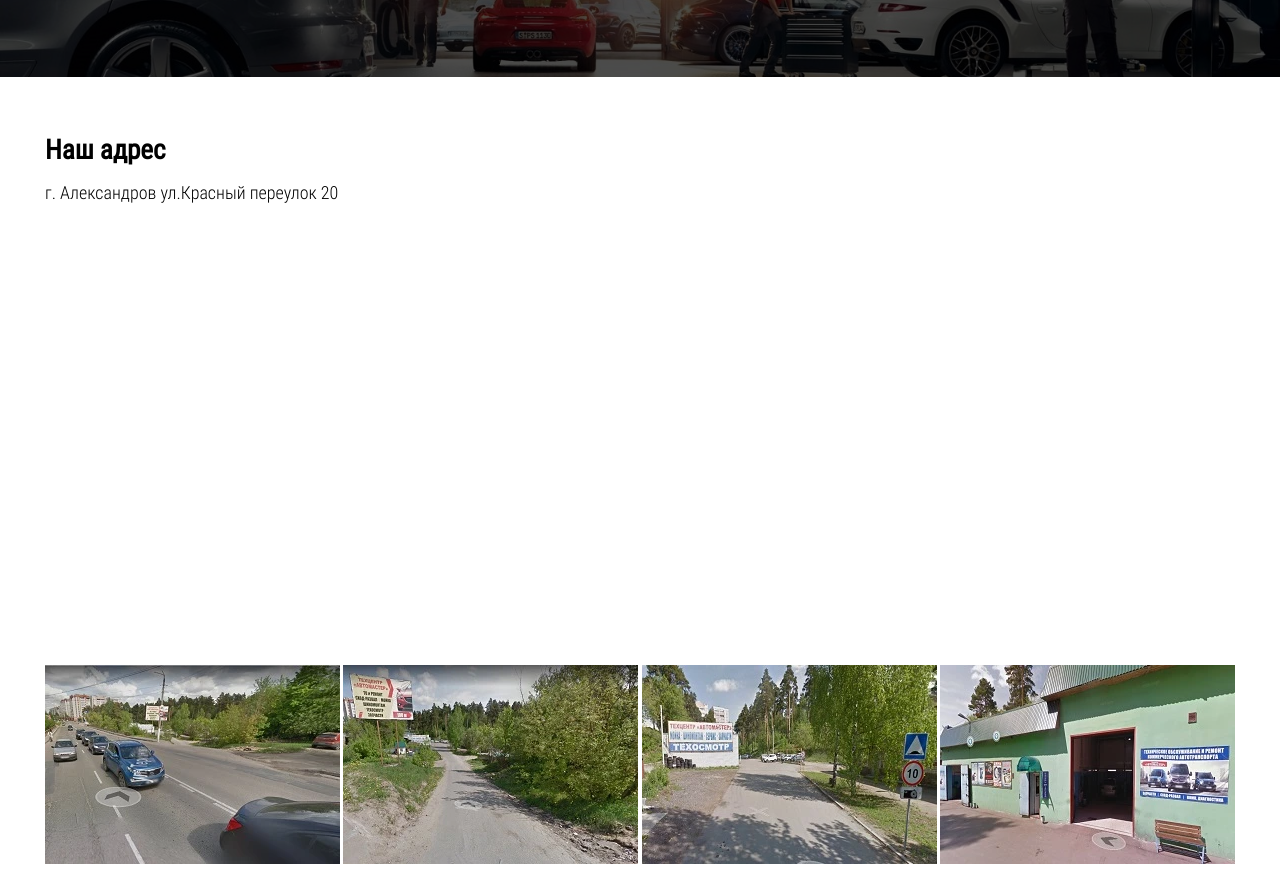
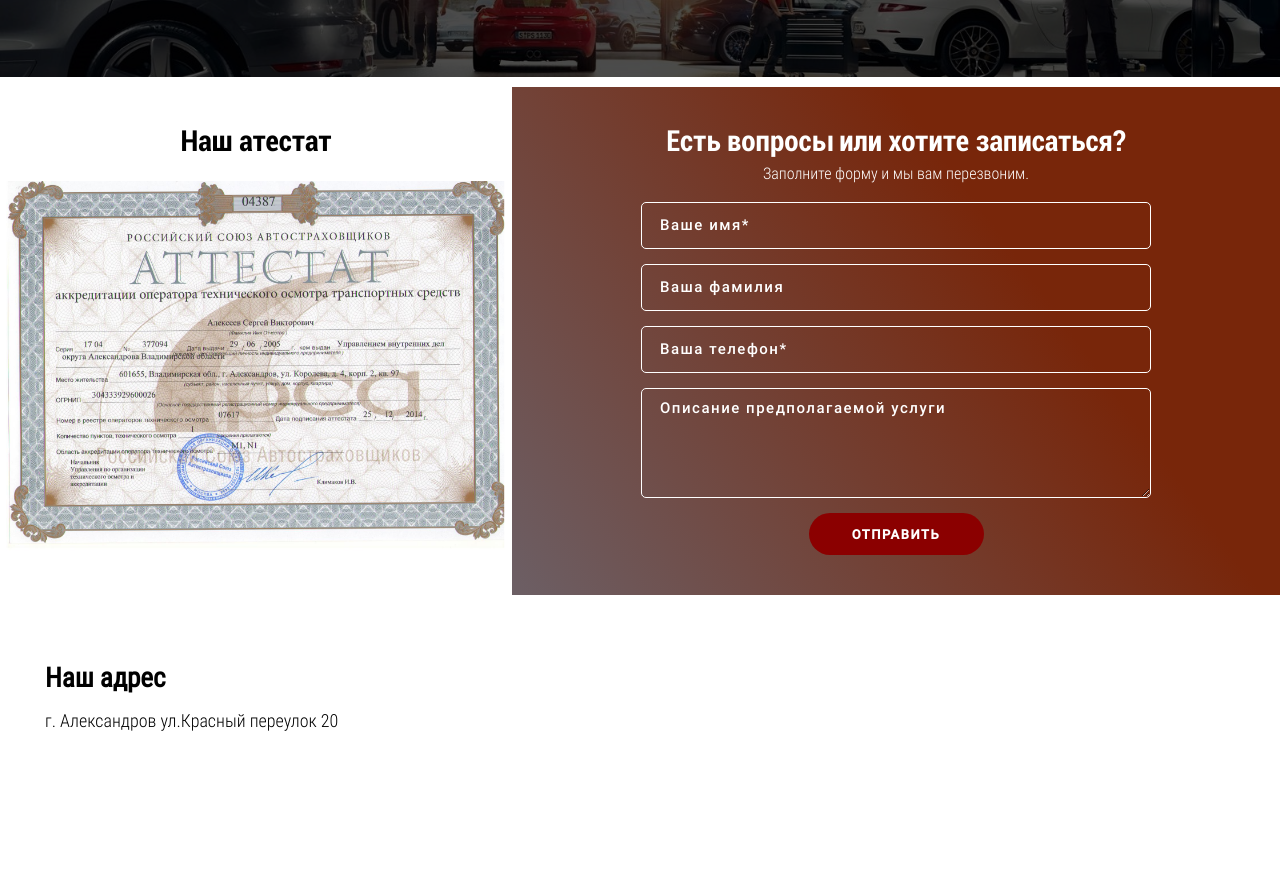
Before and after one commit to Faystos/Avto_Master, a website: page source/index.html in a window 1280 px wide. Shown: the part 1577-2451 px from the top of the page. Drawn offline with nearby package versions, Linux system fonts and the light colour scheme; files that its build step writes are made by us from their sources.

Commit message:
Добавлет два блока: один с формой другой с фотографией атестата.

```diff
--- a/source/index.html
+++ b/source/index.html
@@ -172,6 +172,55 @@
         </div>
       </div>
     </section>
+
+    <div class="double_block">
+
+      <section class="license">
+        <div class="license__wrap">
+          <h3>Наш атестат</h3>
+          <div class="license__image">
+            <img src="./img/img/license/license.jpg" alt="Изображение атестата акредитации оператора технического осмотра транспортного средства.">
+          </div>
+        </div>
+      </section>
+
+      <section class="feedback">
+        <div class="feedback__wrap">
+          <h3>Есть вопросы или хотите записаться?</h3>
+          <p>Заполните форму и мы вам перезвоним.</p>
+          <form class="feedback__form" action="index.html" method="post">
+
+            <div class="feedback__block_input">
+              <label for="name" class="visually-hidden">Имя:</label>
+              <input type="text" name="name" id="name" placeholder="Ваше имя*" required>
+            </div>
+
+            <div class="feedback__block_input">
+              <label for="surname" class="visually-hidden">Фамилия:</label>
+              <input type="text" name="surname" id="surname" placeholder="Ваша фамилия">
+            </div>
+
+            <div class="feedback__block_input">
+              <label for="feedback-phone" class="visually-hidden">Номер телефона:</label>
+              <input type="tel" name="feedback-phone" id="feedback-phone" placeholder="Ваша телефон*" required>
+            </div>
+
+            <div class="feedback__block_input">
+              <label for="" class="visually-hidden">Описание:</label>
+              <textarea name="" id="" cols="30" rows="10" placeholder="Описание предполагаемой услуги"></textarea>
+            </div>
+
+            <div class="feedback__block_control">
+              <button type="submit">Отправить</button>
+            </div>
+
+          </form>
+        </div>
+      </section>
+    </div>
+
+
+
     <section class="location">
       <div class="location__wrap">
         <div class="location__title">
@@ -201,6 +250,30 @@
         </div>
       </div>
     </section>
+
+    <!-- <section class="feedback">
+      <div class="feedback__wrap">
+        <form class="feedback__form" action="index.html" method="post">
+          <div>
+            <label for="">Имя:</label>
+            <input type="text" name="" id="" required>
+          </div>
+          <div>
+            <label for="">Фамилия:</label>
+            <input type="text" name="" id="" required>
+          </div>
+          <div>
+            <label for="">Номер телефона:</label>
+            <input type="tel" name="" id="" required>
+          </div>
+          <div>
+            <label for="">Описание:</label>
+            <textarea name="" id="" cols="30" rows="10"></textarea>
+          </div>
+
+        </form>
+      </div>
+    </section> -->
 
     <div class="engine engine--overlay">
       <div class="engine__modal">
--- /dev/null
+++ b/source/sass/blocks/double-block.scss
@@ -0,0 +1,10 @@
+.double_block {
+  display: flex;
+}
+
+@media (max-width: $desktop-width) {
+  .double_block {
+    flex-direction: column;
+  }
+
+}
--- /dev/null
+++ b/source/sass/blocks/feedback.scss
@@ -0,0 +1,101 @@
+.feedback {
+  padding: 40px 0;
+  margin: 10px auto;
+  color: #ffff;
+  width: 60%;
+  background: rgb(108,95,101);
+  background: linear-gradient(54deg, rgba(108,95,101,1) 0%, rgba(120,38,10,1) 66%);
+  text-align: center;
+
+  .feedback__wrap {
+    max-width: 1190px;
+    margin: 0 auto;
+    display: flex;
+    flex-direction: column;
+  }
+
+  h3 {
+    font-family: $title-bold-font;
+    font-size: 29px;
+    margin-bottom: 10px;
+  }
+
+  p {
+    font-family: $main-font-Light;
+  }
+
+  .feedback__form {
+    display: flex;
+    flex-direction: column;
+    align-items: center;
+    justify-content: center;
+    margin-top: 20px;
+  }
+
+  .feedback__block_input {
+    input,
+    textarea {
+      font-family: $main-font;
+      background-color: transparent;
+      width: 510px;
+      height: 47px;
+      border: 1px solid #ffffff;
+      border-radius: 5px;
+      margin-bottom: 15px;
+      padding: 10px 18px;
+
+      &::placeholder {
+        font-size: 15px;
+        letter-spacing: 1.5px;
+        color: #ffffff;
+      }
+    }
+
+    textarea {
+      height: 110px;
+      margin-bottom: 12px
+    }
+  }
+
+  .feedback__block_control {
+    button {
+      @include button-reset;
+      width: 175px;
+      height: 42px;
+      background-color: #8b0000;
+      border-radius: 30px;
+      color: #ffffff;
+      text-transform: uppercase;
+      font-weight: bold;
+      letter-spacing: 1.5px;
+      font-size: 13px;
+
+      &:hover {
+        background-color: #800000;
+      }
+
+      &:active {
+        background-color: #a52a2a;
+      }
+    }
+  }
+}
+
+@media (max-width: $desktop-width) {
+  .feedback {
+    width: 100%;
+  }
+}
+
+@media (max-width: $table-width) {
+  .feedback {
+
+    .feedback__block_input {
+      width: 90%;
+      input,
+      textarea {
+        width: 100%;
+      }
+    }
+  }
+}
--- /dev/null
+++ b/source/sass/blocks/license.scss
@@ -0,0 +1,58 @@
+.license {
+  width: 40%;
+  padding: 40px 0;
+  margin: 10px auto;
+  // background-color: darkblue;
+
+  .license__wrap {
+    max-width: 1190px;
+    margin: 0 auto;
+    display: flex;
+    flex-direction: column;
+
+  }
+
+  h3 {
+    text-align: center;
+    font-family: $title-bold-font;
+    font-size: 29px;
+    margin-bottom: 25px;
+  }
+
+  .license__image {
+    img {
+      display: block;
+      width: 500px;
+      height: 370px;
+      margin: 0 auto;
+      cursor: pointer;
+    }
+  }
+}
+
+@media (max-width: $desktop-width) {
+  .license {
+    width: 100%;
+    margin: 0 auto;
+
+    .license__image {
+      width: 100%;
+      padding: 0 10px;
+
+      img {
+        width: 65%;
+      }
+    }
+  }
+}
+
+@media (max-width: $table-width) {
+  .license {
+    .license__image {
+      img {
+        width: 100%;
+      }
+    }
+  }
+
+}
--- a/source/sass/style.scss
+++ b/source/sass/style.scss
@@ -9,5 +9,8 @@
 @import "./blocks/info.scss";
 @import "./blocks/advantages.scss";
 @import "./blocks/location.scss";
+@import "./blocks/double-block.scss";
+@import "./blocks/feedback.scss";
+@import "./blocks/license.scss";
 @import "./blocks/footer.scss";
 @import "./blocks/engine.scss";
```
Also changed, not shown: build/css/style.css, build/css/style.min.css, build/img/img/license/license.jpg (added), build/index.html, source/img/img/license/license.jpg (added), 1 other file.
